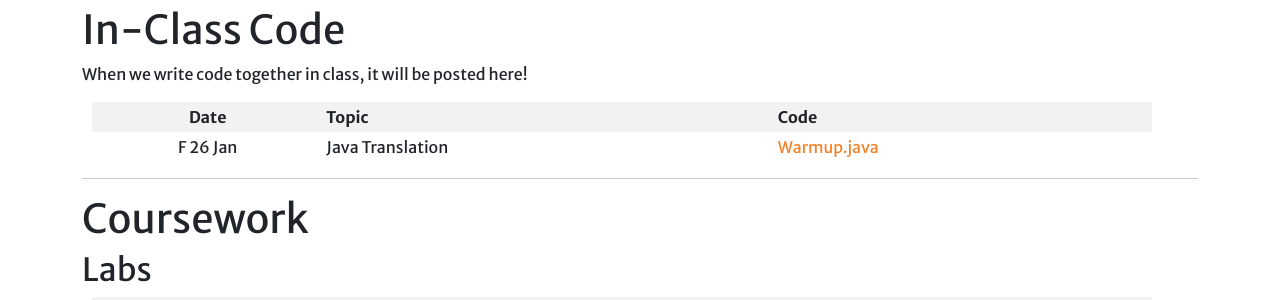
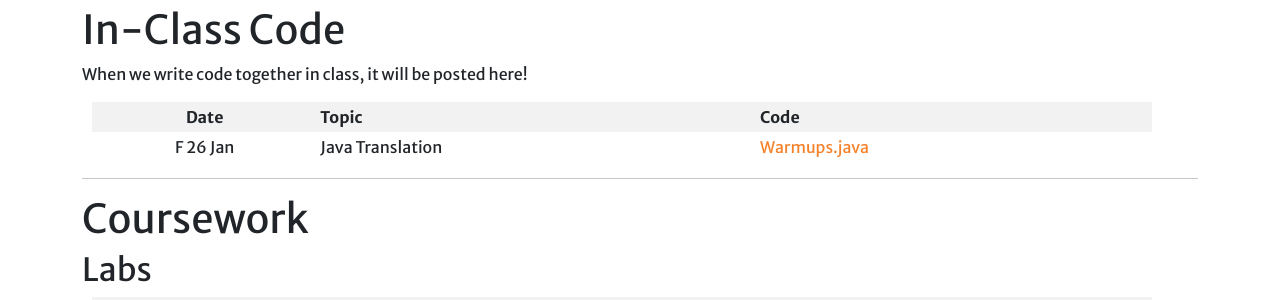
Before and after one commit to Hendrix-CS/csci151, a Jekyll site: the page built from index.md, in a window 1280 px wide and 900 px high, scrolled down 1518 px. Shown: the part 123-423 px from the top of the window. Built offline with Jekyll 4.4.1, drawn with Linux system fonts in a browser that asks for light colours; a script that is not in the unit is left out; our own code applies the rules of GitHub Pages for plain Markdown files.

Commit message:
Fixing typo

```diff
--- a/index.md
+++ b/index.md
@@ -38,7 +38,7 @@ When we write code together in class, it will be posted here!
 
 | Date | Topic | Code |
 |:----:|------||-----||
-| F 26 Jan | Java Translation | [Warmup.java]({{site.baseurl}}/code/Warmup.java) |
+| F 26 Jan | Java Translation | [Warmups.java]({{site.baseurl}}/code/Warmups.java) |
 
 <!--
 | M 24 Jan |  | [Testing2.java]({{site.baseurl}}/inclass/Testing2.java) |
```
